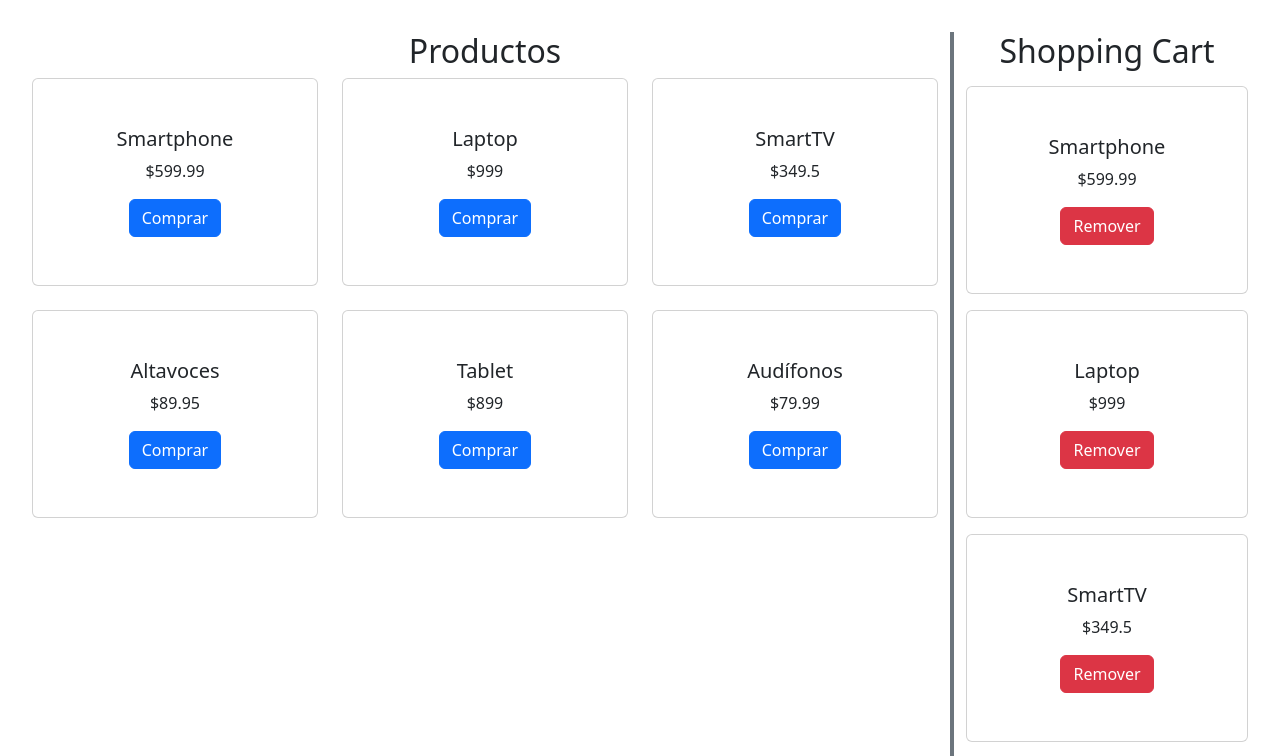
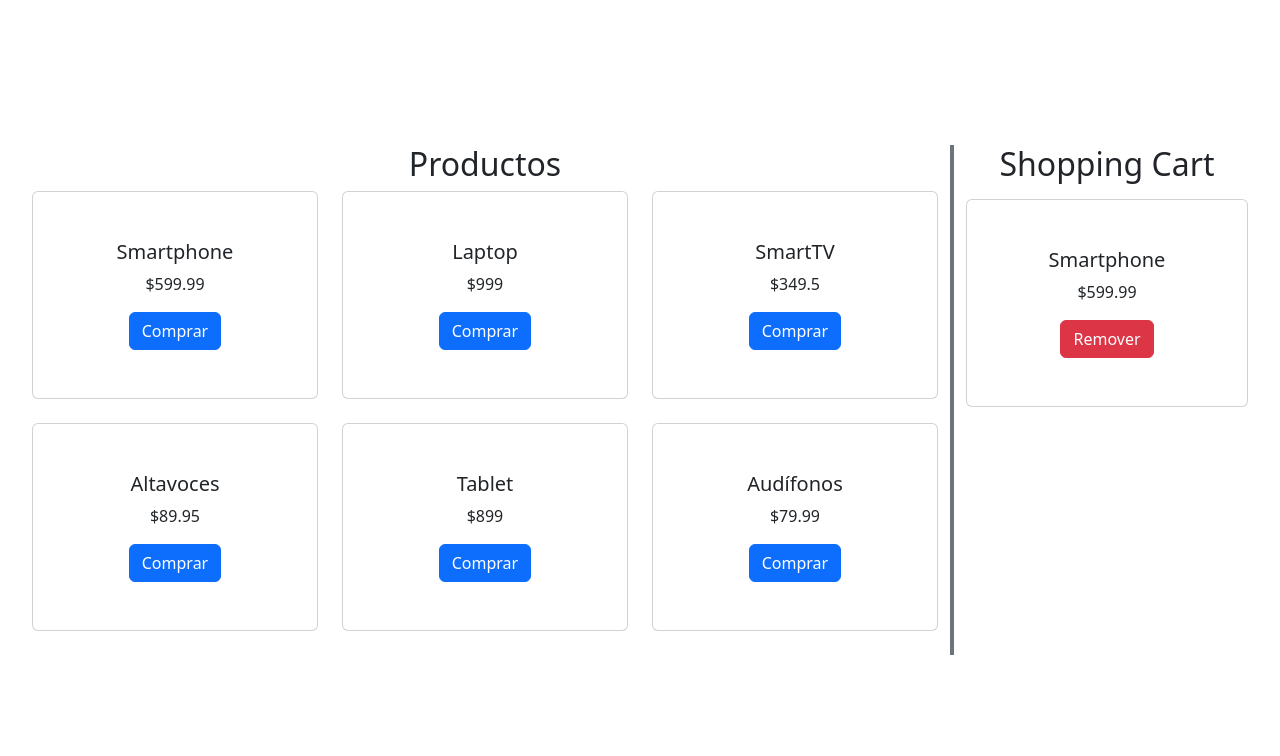
Before and after one commit to JuliTCastillo/Practica-con-React, a React (Vite) app in the folder Repaso/: page / in a window 1280 px wide. Shown: the top 756 px of the page. Built offline with nearby package versions, Linux system fonts and the light colour scheme.

Commit message:
interaccion con la API

```diff
--- a/Repaso/src/assets/components/Ecommerce/DataContext.jsx
+++ b/Repaso/src/assets/components/Ecommerce/DataContext.jsx
@@ -15,6 +15,7 @@ export const DataProvider = ({ children }) => {
             .catch(error => console.error('Error fetching data:', error)) //En el caso de que nos de error
     }, [])
 
+    //Informacion reactiva - El estado sera modificado a cualquier componente que se este compartiendo
     return (
         <DataContext.Provider value={{ data, setData }}>
             {children}
--- a/Repaso/src/assets/components/Ecommerce/ListaCarrito.jsx
+++ b/Repaso/src/assets/components/Ecommerce/ListaCarrito.jsx
@@ -6,13 +6,22 @@ const ListaCarrito = () => {
 
     const {data, setData} = useContext(DataContext);
 
+    const removeItem = (event) =>{
+        const id = event.id; //obtenemos el id del producto
+        setData(prevData => prevData.map(item =>
+            item.id === id  //buscamos el item de la id que fue seleccionada
+                ? {...item, status: 'un-selected'} //le agregamos una propiedad de estado
+                : item )); //en el caso contrario, no hacemos nada
+    }
+
+    const filteredItems = data.filter(item => item.status === 'selected')
 
     return (
     <div className="col-md-3 border-start border-4 border-secondary">
       <div className="sticky-top " >
         <h2>Shopping Cart</h2>
-        {data.map(producto => (
-          <ItemCarrito key={producto.id} producto={producto} />
+        {filteredItems.map(producto => (
+          <ItemCarrito key={producto.id} producto={producto}  onClick={()=>{removeItem(producto)}}/>
         ))}
       </div>
     </div>
--- a/Repaso/src/assets/components/Ecommerce/ListaProductos.jsx
+++ b/Repaso/src/assets/components/Ecommerce/ListaProductos.jsx
@@ -4,6 +4,14 @@ import { DataContext } from "./DataContext";
 const ListaProductos = () => {
 
     const {data, setData} = useContext(DataContext);
+
+    const manejarClick = (event) =>{
+        const id = event.id; //obtenemos el id del producto
+        setData(prevData => prevData.map(item =>
+            item.id === id  //buscamos el item de la id que fue seleccionada
+                ? {...item, status: 'selected'} //le agregamos una propiedad de estado
+                : item )); //en el caso contrario, no hacemos nada
+    }
 
     return (
         <div className="col-md-9">
@@ -17,7 +25,7 @@ const ListaProductos = () => {
                             <div className="card-body">
                                 <h5 className="card-title">{prod.nombre}</h5>
                                 <p className="card-text">${prod.precio}</p>
-                                <button href="#" className="btn btn-primary">Comprar</button>
+                                <button href="#" className="btn btn-primary" onClick={()=>{manejarClick(prod)}}>Comprar</button>
                             </div>
                         </div>
                     </div>
```
